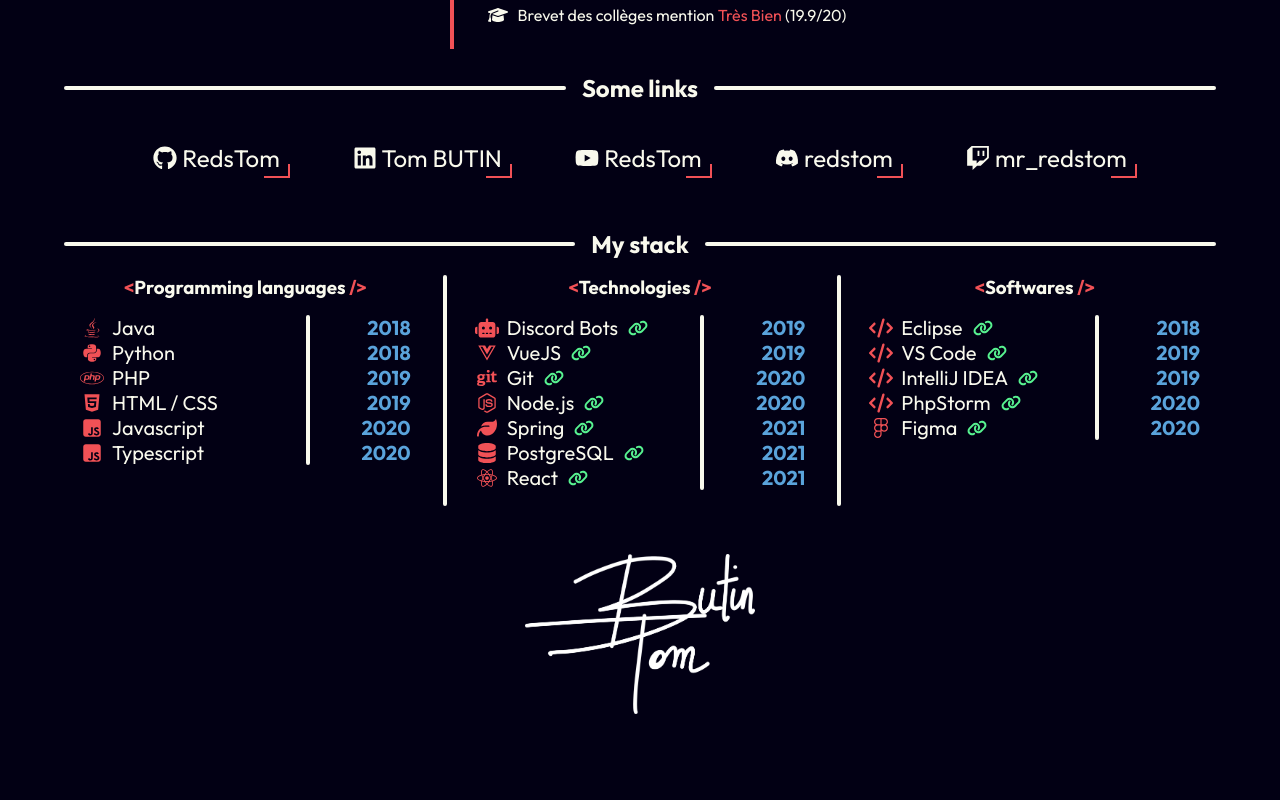
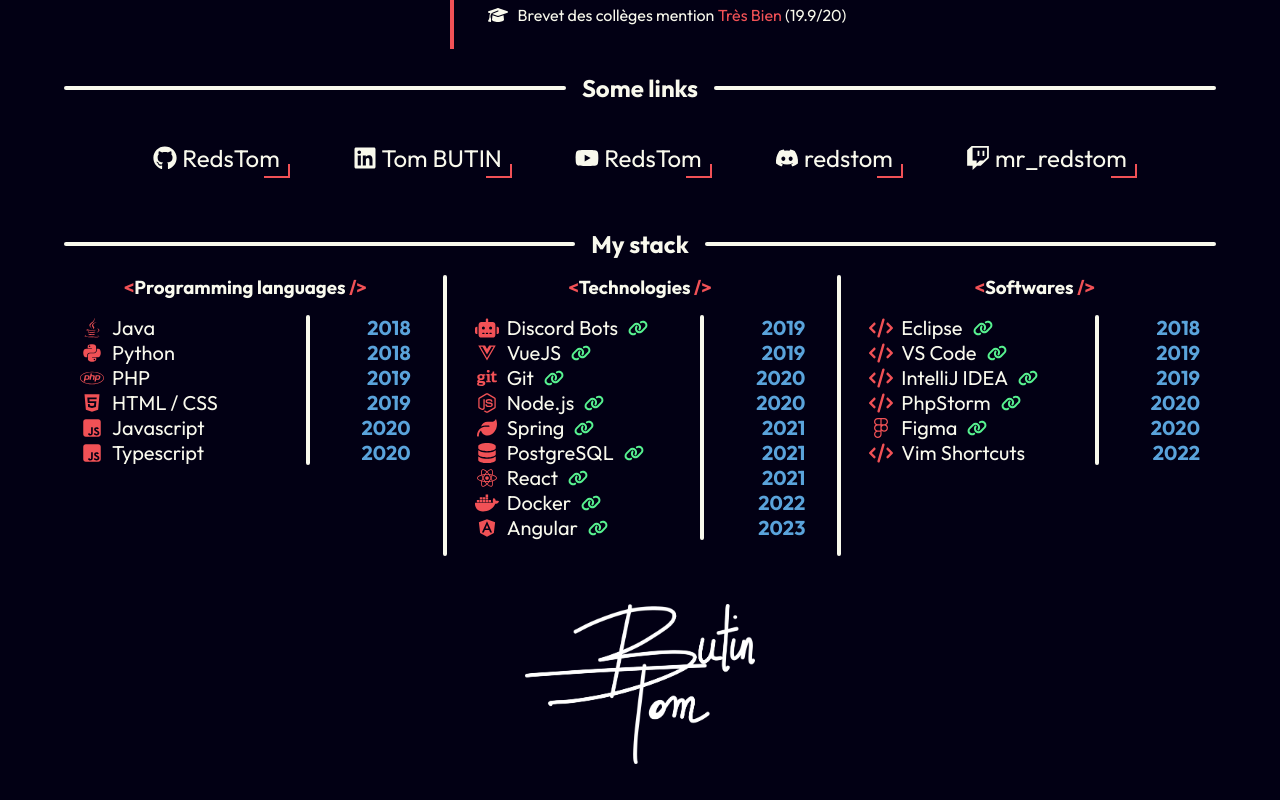
Before and after one commit to RedsTom/PersonalWebsite, a Vue app: page / in a window 1280 px wide. Shown: the part 1781-2581 px from the top of the page. Before the commit the page ends 2531 px from the top, so only its background shows below. Built offline with nearby package versions, Linux system fonts and the light colour scheme.

Commit message:
Update Stack.vue

```diff
--- a/src/components/sections/Stack.vue
+++ b/src/components/sections/Stack.vue
@@ -85,6 +85,18 @@
     year: 2021,
     link: 'https://reactjs.org/'
   },
+  {
+    name: 'Docker',
+    icon: 'fa-brands fa-docker',
+    year: 2022,
+    link: 'https://docker.com'
+  },
+  {
+    name: 'Angular',
+    icon: 'fa-brands fa-angular',
+    year: 2023,
+    link: 'https://angular.dev'
+  }
 ]
 
 const softwares: StackElement[] = [
@@ -117,6 +129,11 @@
     icon: 'fa-brands fa-figma',
     year: 2020,
     link: 'https://figma.com'
+  },
+  {
+    name: 'Vim Shortcuts',
+    icon: 'fa-solid fa-code',
+    year: 2022
   }
 ]
 </script>
```
